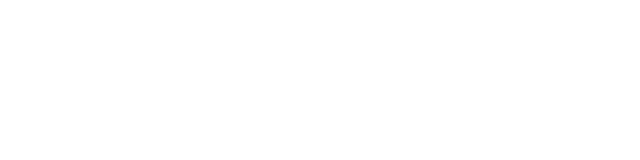
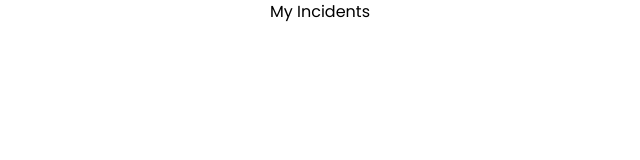
Before and after one commit to Samstar10/Aj-F, a React (Create React App) app: page /myincidents in a window 1280 px wide. Before the commit this address had no page. Shown: the top 160 px of the page, without its empty margins (320-960 px from the left). Built offline with nearby package versions, Linux system fonts and the light colour scheme; sample sign-in values are in the browser's storage.

Commit message:
Instantiate my incidents component

```diff
--- a/src/App.js
+++ b/src/App.js
@@ -5,6 +5,7 @@
 import PasswordReset from './Components/PasswordReset';
 import './App.css';
 import Home from './Components/Home';
+import MyIncidents from './Components/MyIncidents';
 
 const PrivateRoute = ({ children }) => {
   const token = localStorage.getItem("token")
@@ -23,6 +24,7 @@
         <Route path="/signin" element={<SignIn />} />
         <Route path="/incidentreport" element={<PrivateRoute><IncidentReport /></PrivateRoute>} />
         <Route path="/passwordreset" element={<PasswordReset />} />
+        <Route path="/myincidents" element={<PrivateRoute><MyIncidents /></PrivateRoute>} />
       </Routes>
     </div>
   );
--- /dev/null
+++ b/src/Components/MyIncidents.js
@@ -0,0 +1,9 @@
+import React from "react";
+
+export default function MyIncidents() {
+    return (
+        <div>
+            <h1>My Incidents</h1>
+        </div>
+    );
+}
```
